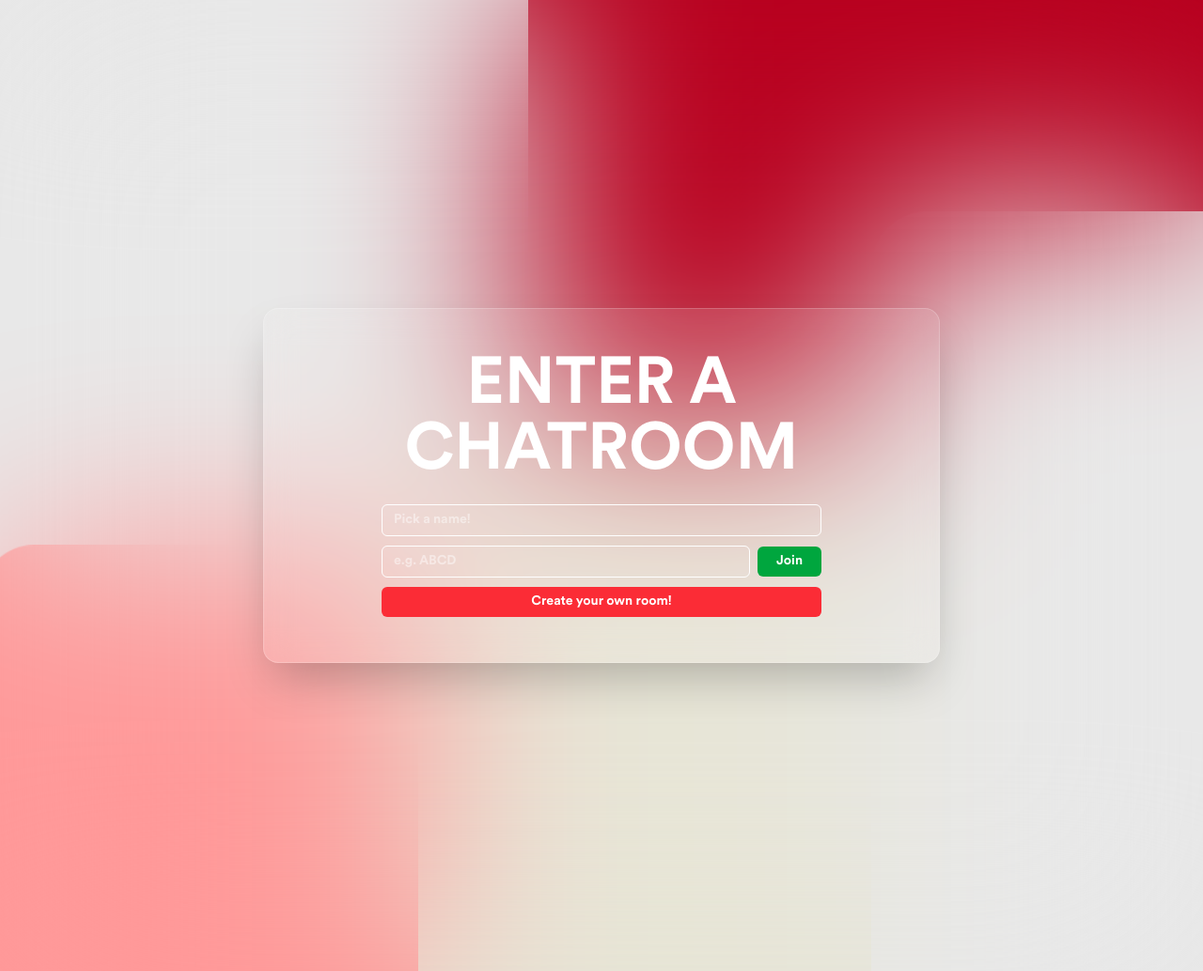
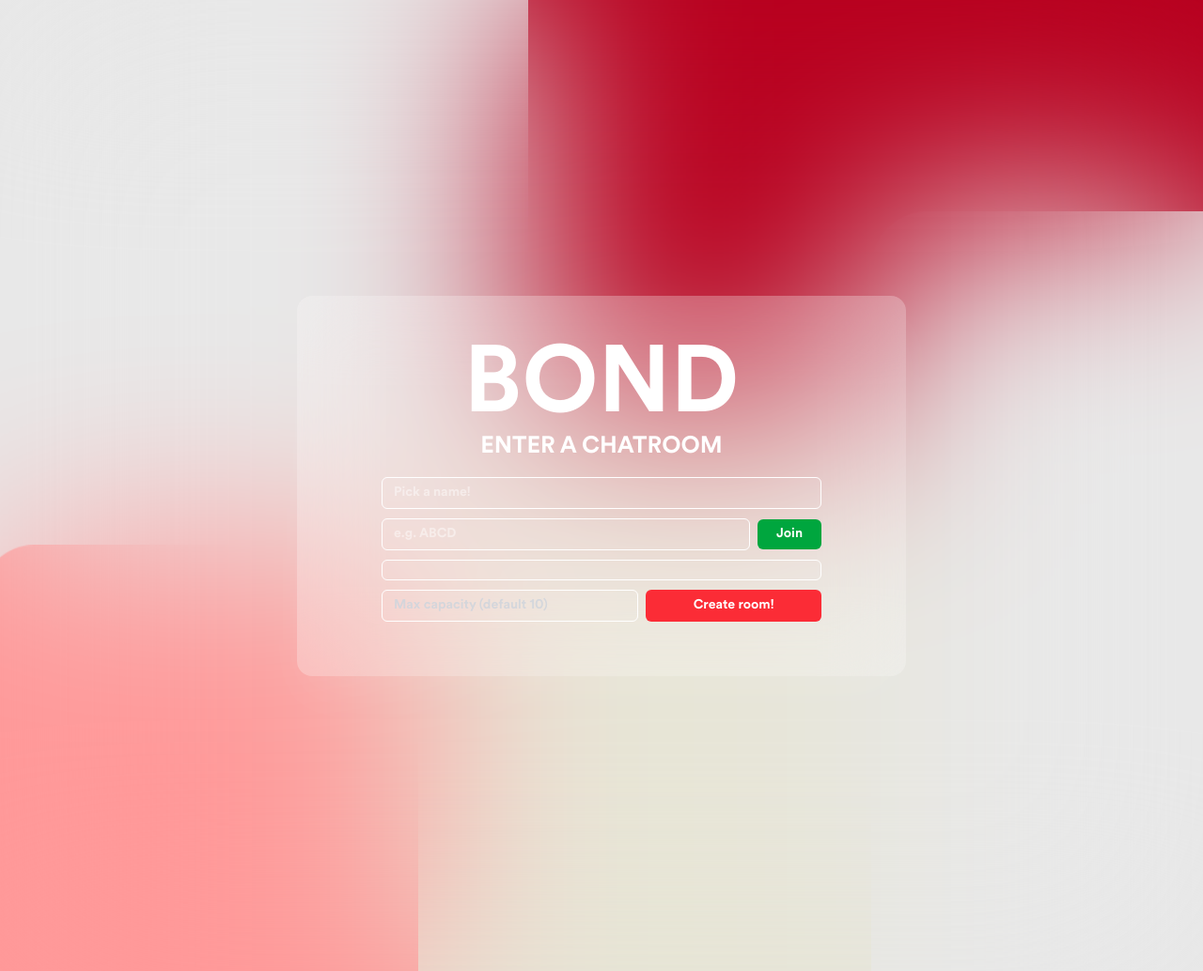
Before and after one commit to Crient/BOND, a Flask app: page / in a window 1280 px wide. Shown: the whole page at 94% size. Run offline with Flask 3, Linux system fonts and the light colour scheme; style sheets or scripts are compiled from the project's sources; some libraries are stand-ins or nearby versions.

Commit message:
Polish home.html for a better format, added member live count with adjustment tool

```diff
--- a/static/css/home.css
+++ b/static/css/home.css
@@ -143,8 +143,6 @@ width: 100vw;
   border: black 2px;
 }
 
-
-
 .message-box {
   border-color: black;
   border-width: 2px;
@@ -248,11 +246,15 @@ width: 100vw;
 
 input::placeholder {
   font-weight: 400;
-  opacity: .9;
+  opacity: 0.9;
 }
 
 .chat-title{
-  font-size: 70px;
+  font-size: 100px;
+}
+
+.chat-sub-title{
+  font-size: 25px;
 }
 .name-section{
   margin-top: 20px;
@@ -269,8 +271,22 @@ input::placeholder {
   margin-right: auto;  /* centers it */
 }
 
+.divider-section{
+  margin: 10px auto;
+  width: 90%;
+  margin-top: 10px;
+}
+
+
+.capacity-section{
+  margin-top: 10px;
+  margin-bottom: 10px;
+  width: 90%;          /* takes up 90% of the parent (the card) */
+  margin-left: auto;   /* centers it */
+  margin-right: auto;  /* centers it */
+}
 .create-room-btn{
-   width: 90%;          /* takes up 90% of the parent (the card) */
+  width: 70%;          /* takes up 90% of the parent (the card) */
   margin-left: auto;   /* centers it */
   margin-right: auto;  /* centers it */
 }
@@ -281,3 +297,9 @@ input::placeholder {
   margin-top: 20px;
   letter-spacing: 0.5px;
 }
+
+
+.Enter-text{
+  size: 100px;
+  text-color: black;
+}
--- a/static/css/room.css
+++ b/static/css/room.css
@@ -11,6 +11,14 @@ body {
   margin: 0;
   padding: 0;
   font-family: system-ui, sans-serif;
+}
+
+.current_members-section{
+  color: blue;
+}
+
+.Members-alter-section{
+  padding-left: 10px;
 }
 
 .message-box {
@@ -156,3 +164,64 @@ body {
 .input-box{
   width: 100%;   /* not 100vw */
 }
+
+.Members-alter-section {
+  width: 100%;
+  padding-right: 10px;
+}
+
+.Members-alter-section > div {
+  display: flex;
+  align-items: center;
+  justify-content: space-between;
+  width: 100%;
+}
+
+/* Members text */
+.current_members-section {
+  color: #1DB954;
+  font-weight: 600;
+  font-size: 15px; /* smaller text */
+  font-weight: bold;
+  margin-top: -10px;
+
+}
+
+/* Host control layout */
+.Members-alter-section .flex.items-center.gap-2 {
+  display: flex;
+  align-items: center;
+  gap: 0.4rem;
+  margin-bottom: 10px;
+}
+
+/* Input */
+#newCapacity {
+  color: #000;
+  border: 1px solid #d1d5db;
+  border-radius: 5px;
+  background-color: rgba(255, 255, 255, 0.9);
+  width: 100px;        /* narrower width */
+  padding: 0.25rem 0.5rem;  /* smaller padding */
+  font-size: 0.75rem;  /* smaller font */
+}
+
+/* Button */
+#capBtn {
+  background-color: #16a34a; /* green-600 */
+  color: #fff;
+  font-weight: 500;
+  border-radius: 5px;
+  font-size: 0.8rem;       /* smaller font */
+  padding: 0.25rem 0.9rem; /* smaller size */
+  transition: background-color 0.2s ease;
+}
+
+#capBtn:hover {
+  background-color: #15803d; /* darker green hover */
+}
+
+.box-card{
+  width: 90%;
+  height: 80%;
+}
--- a/templates/home.html
+++ b/templates/home.html
@@ -2,9 +2,13 @@
 {% block content %}
 <form method="post" action="{{ url_for('home') }}">
   <div class="on-container-color min-h-screen flex items-center justify-center">
-    <div class="flex flex-col justify-center px-14 py-12 backdrop-blur-lg bg-white/10 border border-white/20 rounded-2xl shadow-2xl">
+    <div class="box-card flex flex-col justify-center px-14 py-12
+  backdrop-blur-2xl bg-white/25 rounded-2xl shadow-2xl shadow-white/10 text-white">
 
-      <h2 class="chat-title text-center font-extrabold text-white">
+      <h1 class="chat-title text-center font-extrabold text-white">
+        BOND
+      </h1>
+      <h2 class=" chat-sub-title text-center ">
         ENTER A CHATROOM
       </h2>
 
@@ -19,7 +23,7 @@
               value="{{ name or '' }}"
               placeholder="Pick a name!"
               class="border-1 block w-full rounded-md bg-white/5 px-3 py-1.5 text-base text-white placeholder:text-black-600
-                focus:outline-1 focus:outline-black-500 sm:text-sm"
+              focus:outline-1 focus:outline-black-500 sm:text-sm"
             />
         </div>
 
@@ -32,8 +36,7 @@
             placeholder="e.g. ABCD"
             class="
             border-1 block w-full rounded-md bg-white/5 px-3 py-1.5 text-base text-white placeholder:text-black-600
-                focus:outline-1 focus:outline-black-500 sm:text-sm"
-
+            focus:outline-1 focus:outline-black-500 sm:text-sm"
           />
           <button
             type="submit"
@@ -41,22 +44,35 @@
             value="1"
             class="
             text-white-900 bg-green-600 hover:bg-gray-100
-                         focus:ring-gray-100 font-medium rounded-md text-sm px-5 py-1.5"
-
+            focus:ring-gray-100 font-medium rounded-md text-sm px-5 py-1.5"
           >
             Join
           </button>
         </div>
 
+        <div class="divider-section border block rounded-md bg-white/5 px-3 text-base text-white pt-5"></div>
+
         <!-- Create full-width (but only as wide as this inner column) -->
+        <!-- Capacity (used when creating a room) -->
+        <div class="flex capacity-section gap-2">
+          <input
+            type="number"
+            name="capacity"
+            min="1"
+            placeholder="Max capacity (default 10)"
+            class="border block w-full rounded-md bg-white/5 px-3 py-1.5 text-base text-white placeholder:text-gray-300 text-left focus:outline-none focus:ring-2 focus:ring-red-400 sm:text-sm"
+
+          />
         <button
           type="submit"
           name="create"
           value="1"
-          class="create-room-btn flex w-full justify-center rounded-md bg-red-500 px-3 py-1.5 text-sm font-semibold text-white
-                       hover:bg-red-400 focus-visible:outline-2 focus-visible:outline-offset-2 focus-visible:outline-red-500">
-          Create your own room!
+          class="create-room-btn items-center flex justify-center rounded-md bg-red-500 px-1 py-1.5 text-sm font-semibold text-white
+                       hover:bg-red-400 focus-visible:outline-2 focus-visible:outline-offset-2 focus-visible:outline-red-500
+                       ">
+          Create room!
         </button>
+        </div>
 
 
         {% if error %}
```
Also changed, not shown: templates/r00m.html (deleted, +0 -81 lines), templates/room.html (+71 -2 lines).
